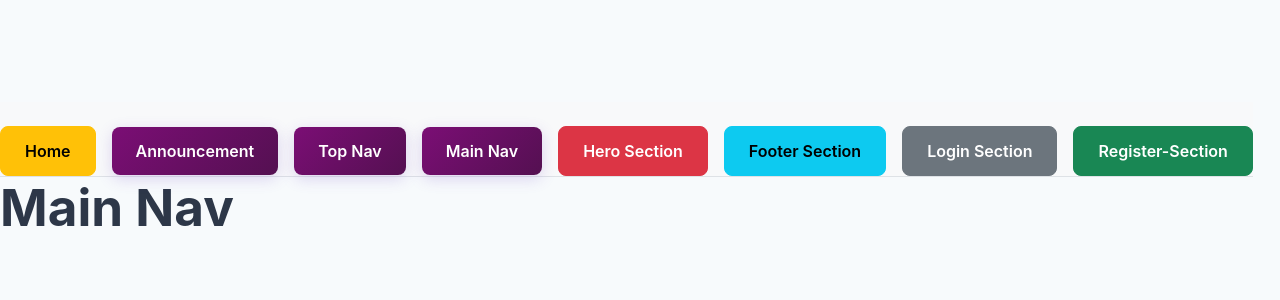
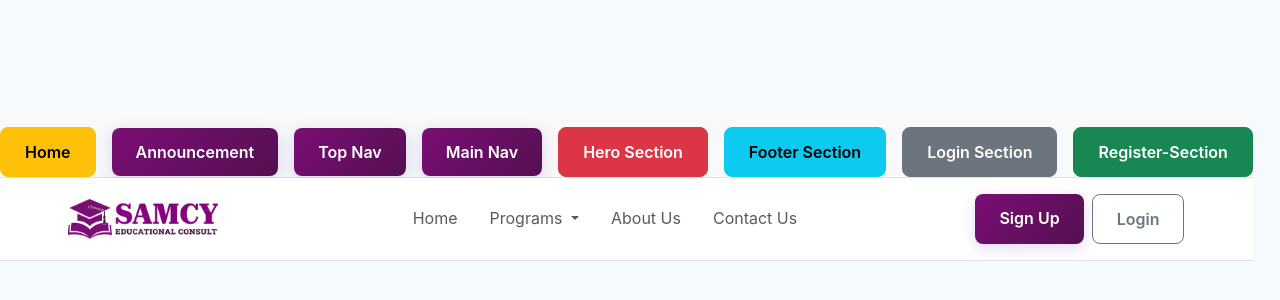
Before and after one commit to TeeboiCode/sam-app, a Vue app: page /taskmainnav in a window 1280 px wide. Shown: the part 218-518 px from the top of the page. Built offline with nearby package versions, Linux system fonts and the light colour scheme.

Commit message:
updating navbar second commit

```diff
--- a/src/components/TaskFolder/TaskAnnouncementBanner.vue
+++ b/src/components/TaskFolder/TaskAnnouncementBanner.vue
@@ -1,6 +1,9 @@
 <template>
-  <div>
-    <h2>Announcement Banner</h2>
+  <div class="container-fluid text-center bg-warning ">
+    <p class="text-dark p-2">
+      Are you a university or school student looking for a tutoring center?
+      <a href="#" class="fw-bold text-decoration-underline">Talk to us</a>
+    </p>
   </div>
 </template>
 
--- a/src/components/TaskFolder/TaskMainNav.vue
+++ b/src/components/TaskFolder/TaskMainNav.vue
@@ -1,9 +1,126 @@
 <template>
-  <div>
-    <h1>Main Nav</h1>
-  </div>
+  <nav class="navbar navbar-expand-lg navbar-light bg-white border-bottom py-3">
+    <div class="container">
+      <!-- Logo -->
+      <router-link class="navbar-brand d-flex align-items-center gap-2" to="/">
+        <img
+          src="/src/assets/Frame 1 1.png"
+          alt="Logo"
+          class="img-fluid"
+          style="width: 150px"
+        />
+      </router-link>
+
+      <!-- Toggle button -->
+      <button
+        class="navbar-toggler"
+        type="button"
+        data-bs-toggle="collapse"
+        data-bs-target="#mainNavbar"
+        aria-controls="mainNavbar"
+        aria-expanded="false"
+        aria-label="Toggle navigation"
+      >
+        <span class="navbar-toggler-icon"></span>
+      </button>
+
+      <!-- Nav links -->
+      <div class="collapse navbar-collapse" id="mainNavbar">
+        <ul class="navbar-nav mx-auto mb-2 mb-lg-0 gap-lg-3">
+          <li class="nav-item">
+            <router-link class="nav-link" to="/">Home</router-link>
+          </li>
+
+          <!-- Programs Dropdown -->
+          <li class="nav-item dropdown">
+            <a
+              class="nav-link dropdown-toggle"
+              href="#"
+              id="programsDropdown"
+              role="button"
+              data-bs-toggle="dropdown"
+              aria-expanded="false"
+            >
+              Programs
+            </a>
+            <ul class="dropdown-menu" aria-labelledby="programsDropdown">
+              <!-- WAEC submenu -->
+              <li class="dropdown-submenu">
+                <a class="dropdown-item dropdown-toggle" href="#">WAEC</a>
+                <ul class="dropdown-menu">
+                  <li><router-link class="dropdown-item" to="#">WAEC Registration</router-link></li>
+                  <li><router-link class="dropdown-item" to="#">WAEC Tutorial</router-link></li>
+                  <li><router-link class="dropdown-item" to="#">WAEC Mock</router-link></li>
+                </ul>
+              </li>
+
+              <!-- NECO submenu -->
+              <li class="dropdown-submenu">
+                <a class="dropdown-item dropdown-toggle" href="#">NECO</a>
+                <ul class="dropdown-menu">
+                  <li><router-link class="dropdown-item" to="#">NECO Registration</router-link></li>
+                  <li><router-link class="dropdown-item" to="#">NECO Tutorial</router-link></li>
+                  <li><router-link class="dropdown-item" to="#">NECO Mock</router-link></li>
+                </ul>
+              </li>
+
+              <!-- JAMB submenu -->
+              <li class="dropdown-submenu">
+                <a class="dropdown-item dropdown-toggle" href="#">JAMB</a>
+                <ul class="dropdown-menu">
+                  <li><router-link class="dropdown-item" to="#">JAMB Registration</router-link></li>
+                  <li><router-link class="dropdown-item" to="#">JAMB Tutorial</router-link></li>
+                  <li><router-link class="dropdown-item" to="#">JAMB CBT</router-link></li>
+                </ul>
+              </li>
+
+              <li>
+                <router-link class="dropdown-item" to="#">All Courses</router-link>
+              </li>
+            </ul>
+          </li>
+
+          <!-- Other pages -->
+          <li class="nav-item">
+            <router-link class="nav-link" to="/about">About Us</router-link>
+          </li>
+          <li class="nav-item">
+            <router-link class="nav-link" to="/contact">Contact Us</router-link>
+          </li>
+        </ul>
+
+        <!-- Auth buttons -->
+        <div class="d-flex gap-2">
+          <router-link class="btn btn-primary" to="/register">Sign Up</router-link>
+          <router-link class="btn btn-outline-secondary" to="/login">Login</router-link>
+        </div>
+      </div>
+    </div>
+  </nav>
 </template>
 
-<script setup></script>
+<style scoped>
+/* Dropdown submenu support */
+/* Show nested dropdown below parent instead of beside */
+.dropdown-submenu {
+  position: relative;
+}
 
-<style lang="scss" scoped></style>
+.dropdown-submenu > .dropdown-menu {
+  position: absolute;
+  top: 100%; /* places below parent item */
+  left: 0;   /* aligns directly under parent item */
+  margin-top: 0;
+  display: none;
+  z-index: 1000;
+}
+
+.dropdown-submenu:hover > .dropdown-menu {
+  display: block;
+}
+
+.dropdown-toggle {
+  cursor: pointer;
+}
+
+</style>
--- a/src/components/TaskFolder/TaskTopNav.vue
+++ b/src/components/TaskFolder/TaskTopNav.vue
@@ -1,6 +1,28 @@
 <template>
-  <div>
-    <h2>TopNav</h2>
+  <div class="bg-light py-2">
+    <div class="container">
+      <div class="row align-items-center text-center text-lg-start gy-2">
+        <!-- Contact Info -->
+        <div class="col-12 col-lg-4 d-flex align-items-center justify-content-center justify-content-lg-start gap-2">
+          <i class="fa-solid fa-phone"></i>
+          <p class="mb-0">+234 708 893 2240, +234 816 230 0241</p>
+        </div>
+
+        <!-- Location Info -->
+        <div class="col-12 col-lg-5 align-items-center justify-content-center justify-content-lg-start gap-2">
+
+          <p class="mb-0"> <i class="fa-solid fa-location-dot"></i> 2, Awoyelu Street, Jogbo, off Ibadan Garage, Ijebu-Ode, Ogun State, Nigeria</p>
+        </div>
+
+        <!-- Social Icons -->
+        <div class="col-12 col-lg-3 d-flex align-items-center justify-content-center justify-content-lg-end gap-3">
+          <i class="fa-brands fa-facebook"></i>
+          <i class="fa-brands fa-twitter"></i>
+          <i class="fa-brands fa-instagram"></i>
+          <i class="fa-brands fa-linkedin"></i>
+        </div>
+      </div>
+    </div>
   </div>
 </template>
 
```
Also changed, not shown: src/assets/Frame 1 1.png (added).
